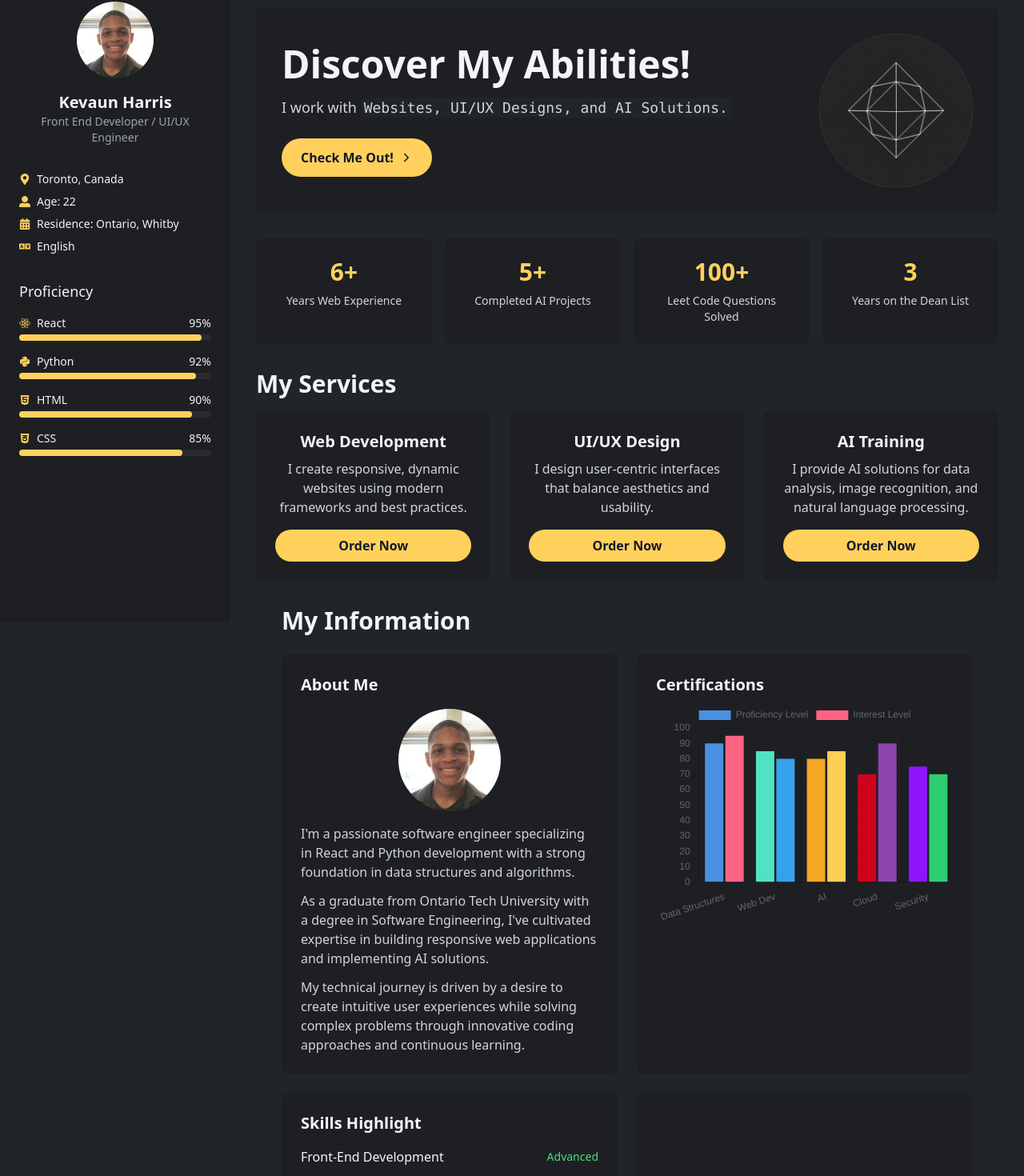
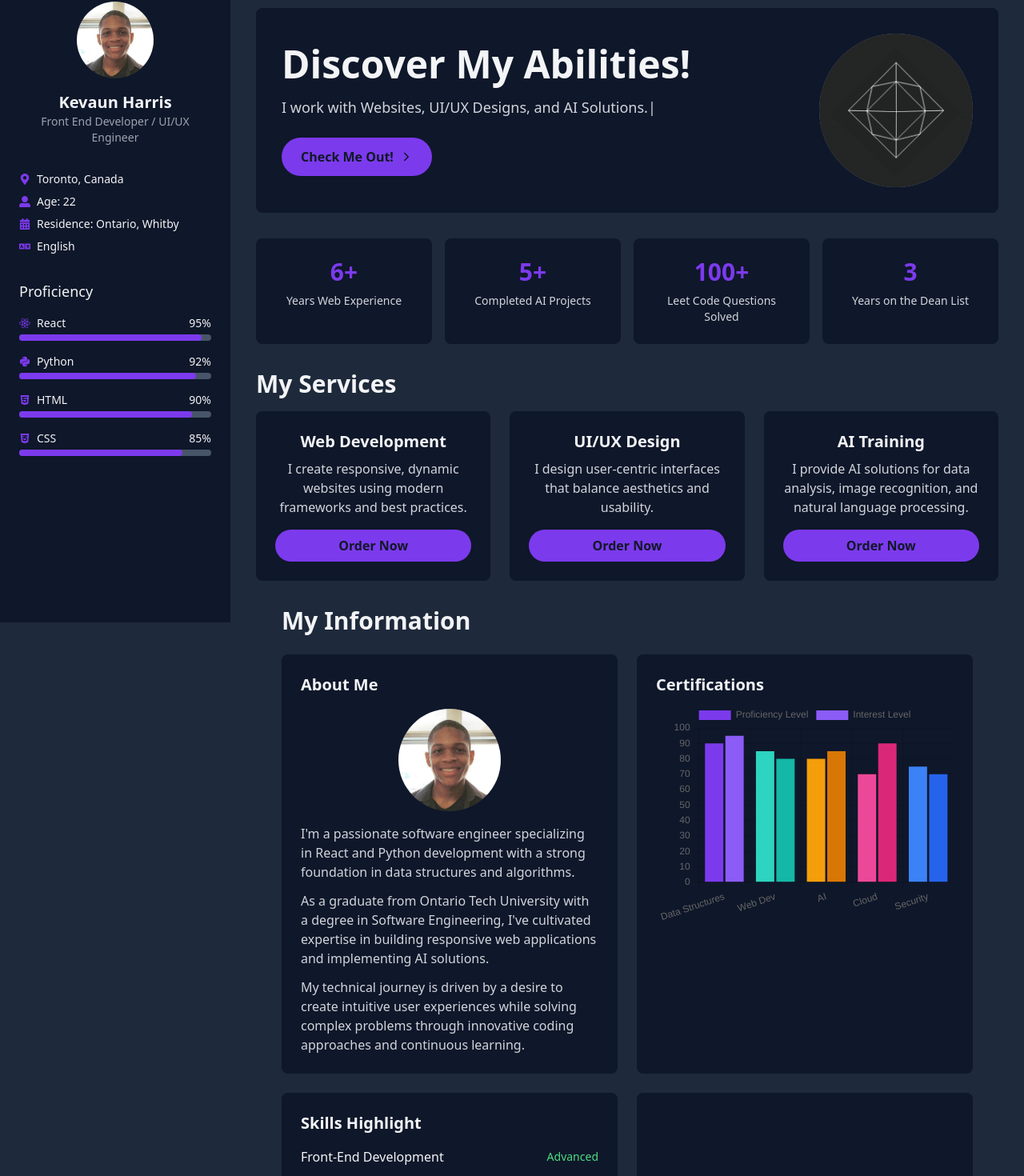
Before and after one commit to Kevaunjh/myportfolio, a React (Create React App) app: page / in a window 1280 px wide. Shown: the part 22-1492 px from the top of the page at 80% size. Built offline with nearby package versions, Linux system fonts and the light colour scheme.

Commit message:
Updating the websites UI

```diff
--- a/package.json
+++ b/package.json
@@ -6,6 +6,7 @@
     "@vercel/analytics": "^1.5.0",
     "chart.js": "^4.4.8",
     "cra-template": "1.2.0",
+    "framer-motion": "^12.9.2",
     "react": "^18.3.1",
     "react-chartjs-2": "^5.3.0",
     "react-dom": "^18.3.1",
@@ -13,6 +14,7 @@
     "react-intersection-observer": "^9.14.1",
     "react-router-dom": "^7.1.1",
     "react-scripts": "5.0.1",
+    "react-type-animation": "^3.2.0",
     "web-vitals": "^4.2.4"
   },
   "scripts": {
--- a/src/Pages/Mainpage.js
+++ b/src/Pages/Mainpage.js
@@ -1,4 +1,7 @@
 import React, { useState, useEffect, useRef } from "react";
+import { motion } from "framer-motion";
+import { useInView } from "react-intersection-observer";
+import { TypeAnimation } from "react-type-animation";
 import {
   FaMapMarkerAlt,
   FaUserAlt,
@@ -36,12 +39,12 @@ const barChartData = {
     {
       label: "Proficiency Level",
       data: [90, 85, 80, 70, 75],
-      backgroundColor: ["#4A90E2", "#50E3C2", "#F5A623", "#D0021B", "#9013FE"],
+      backgroundColor: ["#7C3AED", "#2DD4BF", "#F59E0B", "#EC4899", "#3B82F6"],
     },
     {
       label: "Interest Level",
       data: [95, 80, 85, 90, 70],
-      backgroundColor: ["#FF6384", "#36A2EB", "#FFCE56", "#8E44AD", "#2ECC71"],
+      backgroundColor: ["#8B5CF6", "#14B8A6", "#D97706", "#DB2777", "#2563EB"],
     },
   ],
 };
@@ -57,12 +60,12 @@ const pieChartData = {
     {
       data: [30, 20, 15, 15, 10, 10],
       backgroundColor: [
-        "#61DBFB",
-        "#68A063",
-        "#FFD43B",
-        "#FFCA28",
-        "#FF9900",
-        "#0db7ed",
+        "#7C3AED",
+        "#2DD4BF",
+        "#F59E0B",
+        "#EC4899",
+        "#3B82F6",
+        "#8B5CF6",
       ],
     },
   ],
@@ -77,7 +80,7 @@ const projectsData = [
   {
     title: "Musical Teaching",
     technologies: "HTML, CSS",
-    icon: <FaMusic className="text-[#FFD15C] text-2xl" />,
+    icon: <FaMusic className="text-[#7C3AED] text-2xl" />,
     githubLink: "https://github.com/Kevaunjh/MusicalTeach",
     description:
       "An interactive web application designed to teach musical concepts to beginners. Features include interactive music notation, chord visualization, and real-time audio feedback to help users understand music theory fundamentals.",
@@ -85,7 +88,7 @@ const projectsData = [
   {
     title: "Railway System Management",
     technologies: "PHP, HTML, CSS",
-    icon: <FaTrain className="text-[#FFD15C] text-2xl" />,
+    icon: <FaTrain className="text-[#7C3AED] text-2xl" />,
     githubLink: "https://github.com/Kevaunjh/railway-system-website",
     description:
       "A comprehensive railway management system that handles ticket bookings, train schedules, and passenger information. Built with PHP backend and responsive frontend design to ensure accessibility across devices.",
@@ -93,7 +96,7 @@ const projectsData = [
   {
     title: "Tesla Stock Prediction",
     technologies: "Python",
-    icon: <FaChartLine className="text-[#FFD15C] text-2xl" />,
+    icon: <FaChartLine className="text-[#7C3AED] text-2xl" />,
     githubLink: "https://github.com/Kevaunjh/Stock-Prediction",
     description:
       "A machine learning model that predicts Tesla stock price movements using historical data and sentiment analysis. Implements various ML algorithms including LSTM networks and random forests to compare prediction accuracy.",
@@ -101,7 +104,7 @@ const projectsData = [
   {
     title: "Overwatch Wordle",
     technologies: "React, Node.js",
-    icon: <FaGamepad className="text-[#FFD15C] text-2xl" />,
+    icon: <FaGamepad className="text-[#7C3AED] text-2xl" />,
     githubLink: "https://github.com/Kevaunjh/Overwatch_Wordle",
     description:
       "A Wordle-style game themed around Overwatch characters. Players must guess a daily Overwatch hero based on various attributes and characteristics. Features custom animations and game mechanics.",
@@ -109,7 +112,7 @@ const projectsData = [
   {
     title: "Autonomous Insect Identification",
     technologies: "Python, React, MongoDB",
-    icon: <FaBug className="text-[#FFD15C] text-2xl" />,
+    icon: <FaBug className="text-[#7C3AED] text-2xl" />,
     githubLink: "https://github.com/Kevaunjh/insect-identification",
     description:
       "A computer vision application that identifies insect species from images. Uses convolutional neural networks for classification and features a React frontend for user interaction. The system maintains a MongoDB database of identified species and their characteristics.",
@@ -117,7 +120,7 @@ const projectsData = [
   {
     title: "MangaDIO",
     technologies: "React, Node.js, Express",
-    icon: <FaBookOpen className="text-[#FFD15C] text-2xl" />,
+    icon: <FaBookOpen className="text-[#7C3AED] text-2xl" />,
     githubLink: "https://github.com/Kevaunjh/Overwatch_Wordle",
     description:
       "IN PROGRESS: A manga site focused around built in text-to-speech that works with manga, comics and many more. The site has responsive screen scaling, uses open router API's to utilize AI for OCR capabilities, and uses RESTful API calls to ensure consistently updated mangas.",
@@ -125,6 +128,58 @@ const projectsData = [
 ];
 
 const serviceTypes = ["Web Development", "UI/UX Design", "AI Training"];
+
+const fadeInUp = {
+  initial: { opacity: 0, y: 60 },
+  animate: { opacity: 1, y: 0 },
+  transition: { duration: 0.6 },
+};
+
+const hoverScale = {
+  scale: 1.05,
+  transition: { duration: 0.2 },
+};
+
+const containerAnimation = {
+  initial: {
+    scale: 1,
+  },
+  hover: {
+    scale: 1.02,
+    transition: {
+      duration: 0.3,
+    },
+  },
+};
+
+const lineAnimation = {
+  initial: {
+    width: 0,
+  },
+  hover: {
+    width: "100%",
+    transition: {
+      duration: 0.3,
+    },
+  },
+};
+
+function AnimatedContainer({ children, className }) {
+  return (
+    <motion.div
+      className={`relative ${className}`}
+      variants={containerAnimation}
+      initial="initial"
+      whileHover="hover"
+    >
+      {children}
+      <motion.div
+        className="absolute bottom-0 left-0 h-[2px] bg-[#7C3AED]"
+        variants={lineAnimation}
+      />
+    </motion.div>
+  );
+}
 
 function PortfolioPage() {
   const [selectedProject, setSelectedProject] = useState(null);
@@ -141,6 +196,11 @@ function PortfolioPage() {
     email: "",
   });
   const [isSidebarOpen, setSidebarOpen] = useState(false);
+
+  const [ref, inView] = useInView({
+    triggerOnce: true,
+    threshold: 0.1,
+  });
 
   const toggleSidebar = () => {
     setSidebarOpen(!isSidebarOpen);
@@ -208,7 +268,7 @@ function PortfolioPage() {
 
   return (
     <>
-      <div className="lg:hidden flex items-center justify-between p-4 bg-[#1E1F23] fixed top-0 left-0 right-0 z-40">
+      <div className="lg:hidden flex items-center justify-between p-4 bg-[#0F172A] fixed top-0 left-0 right-0 z-40">
         <button
           onClick={toggleSidebar}
           className="text-gray-100 flex items-center justify-center"
@@ -221,9 +281,9 @@ function PortfolioPage() {
         <div className="w-6"></div>
       </div>
 
-      <div className="min-h-screen flex bg-[#212428] text-gray-100">
+      <div className="min-h-screen flex bg-[#1E293B] text-gray-100">
         <aside
-          className={`w-72 bg-[#1E1F23] p-6 h-screen fixed inset-y-0 left-0 transform transition-transform duration-300 ease-in-out z-50 overflow-y-auto ${
+          className={`w-72 bg-[#0F172A] p-6 h-screen fixed inset-y-0 left-0 transform transition-transform duration-300 ease-in-out z-50 overflow-y-auto ${
             isSidebarOpen
               ? "translate-x-0"
               : "-translate-x-full lg:translate-x-0"
@@ -253,19 +313,19 @@ function PortfolioPage() {
           </div>
           <div className="text-sm space-y-2 mb-8">
             <div className="flex items-center gap-2">
-              <FaMapMarkerAlt className="text-[#FFD15C]" />
+              <FaMapMarkerAlt className="text-[#7C3AED]" />
               <span>Toronto, Canada</span>
             </div>
             <div className="flex items-center gap-2">
-              <FaUserAlt className="text-[#FFD15C]" />
+              <FaUserAlt className="text-[#7C3AED]" />
               <span>Age: 22</span>
             </div>
             <div className="flex items-center gap-2">
-              <FaCalendarAlt className="text-[#FFD15C]" />
+              <FaCalendarAlt className="text-[#7C3AED]" />
               <span>Residence: Ontario, Whitby</span>
             </div>
             <div className="flex items-center gap-2">
-              <FaLanguage className="text-[#FFD15C]" />
+              <FaLanguage className="text-[#7C3AED]" />
               <span>English</span>
             </div>
           </div>
@@ -286,19 +346,23 @@ function PortfolioPage() {
         )}
 
         <main className="flex-1 p-8 lg:ml-72 w-full overflow-y-auto pt-20 md:pt-8">
-          <section className="bg-[#1E1F23] rounded-lg p-8 mb-8 flex flex-col md:flex-row items-center">
+          <AnimatedContainer className="bg-[#0F172A] rounded-lg p-8 mb-8 flex flex-col md:flex-row items-center">
             <div className="flex-1">
               <h1 className="text-4xl md:text-5xl font-bold mb-4">
                 Discover My Abilities!
               </h1>
-              <p className="text-lg text-gray-300 mb-6">
-                I work with{" "}
-                <code className="bg-[#212428] px-1 py-0.5 rounded">
-                  {"Websites, UI/UX Designs, and AI Solutions."}
-                </code>
-              </p>
+              <TypeAnimation
+                sequence={[
+                  "I work with Websites, UI/UX Designs, and AI Solutions.",
+                  1000,
+                ]}
+                wrapper="p"
+                cursor={true}
+                repeat={false}
+                className="text-lg text-gray-300 mb-6"
+              />
               <a href="https://github.com/Kevaunjh" className="hover:underline">
-                <button className="bg-[#FFD15C] text-gray-900 px-6 py-3 font-semibold rounded-full inline-flex items-center hover:bg-yellow-400 transition">
+                <button className="bg-[#7C3AED] text-gray-900 px-6 py-3 font-semibold rounded-full inline-flex items-center hover:bg-purple-400 transition">
                   Check Me Out!
                   <IoIosArrowForward className="ml-2" />
                 </button>
@@ -311,7 +375,7 @@ function PortfolioPage() {
                 className="w-full h-full object-cover rounded-full"
               />
             </div>
-          </section>
+          </AnimatedContainer>
           <section className="grid grid-cols-2 md:grid-cols-4 gap-4 mb-8">
             <StatCard value="6+" label="Years Web Experience" />
             <StatCard value="5+" label="Completed AI Projects" />
@@ -345,7 +409,7 @@ function PortfolioPage() {
 
             <div className="grid grid-cols-1 sm:grid-cols-2 gap-6">
               {" "}
-              <div className="bg-[#1E1F23] rounded-lg p-6 flex flex-col">
+              <AnimatedContainer className="bg-[#0F172A] rounded-lg p-6 flex flex-col">
                 <h3 className="text-xl font-bold mb-4">About Me</h3>
                 <div className="w-32 h-32 rounded-full overflow-hidden mb-4 mx-auto">
                   <img
@@ -372,14 +436,14 @@ function PortfolioPage() {
                     learning.
                   </p>
                 </div>
-              </div>
-              <div className="bg-[#1E1F23] rounded-lg p-6 flex flex-col">
+              </AnimatedContainer>
+              <AnimatedContainer className="bg-[#0F172A] rounded-lg p-6 flex flex-col">
                 <h3 className="text-xl font-bold mb-2">Certifications</h3>
                 <div className="relative w-full aspect-[4/3] max-h-[300px]">
                   <Bar data={barChartData} options={barChartOptions} />
                 </div>
-              </div>
-              <div className="bg-[#1E1F23] rounded-lg p-6 flex flex-col">
+              </AnimatedContainer>
+              <AnimatedContainer className="bg-[#0F172A] rounded-lg p-6 flex flex-col">
                 <h3 className="text-xl font-bold mb-4">Skills Highlight</h3>
                 <div className="space-y-3 mb-4 text-sm sm:text-base">
                   <SkillItem skill="Front-End Development" level="Advanced" />
@@ -398,22 +462,22 @@ function PortfolioPage() {
                   Continuously expanding my technical expertise through
                   projects, courses, and hands-on experience.
                 </p>
-              </div>
-              <div className="bg-[#1E1F23] rounded-lg p-6 flex flex-col items-center justify-center hover:bg-[#27282C] transition ">
+              </AnimatedContainer>
+              <AnimatedContainer className="bg-[#0F172A] rounded-lg p-6 flex flex-col items-center justify-center hover:bg-[#334155] transition ">
                 <a
                   href={resumePDF}
                   target="_blank"
                   rel="noopener noreferrer"
                   className="flex flex-col items-center w-full justify-center text-center"
                 >
-                  <FaDownload size={48} className="mb-4 text-[#FFD15C]" />
+                  <FaDownload size={48} className="mb-4 text-[#7C3AED]" />
                   <h3 className="text-xl font-bold mb-2">Download Resume</h3>
                   <p className="text-gray-300 text-sm sm:text-base">
                     Click here to view or download my latest resume.
                   </p>
                 </a>
-              </div>
-              <div className="bg-[#1E1F23] rounded-lg p-6 flex flex-col sm:col-span-2">
+              </AnimatedContainer>
+              <AnimatedContainer className="bg-[#0F172A] rounded-lg p-6 flex flex-col sm:col-span-2">
                 <h3 className="text-xl font-bold mb-2">Technologies</h3>
                 <p className="text-gray-300 mb-4 text-sm sm:text-base">
                   Expertise in various technologies including React, Node.js,
@@ -426,11 +490,11 @@ function PortfolioPage() {
                   This chart represents the distribution of technologies I work
                   with, spanning frontend, backend, and cloud-based solutions.
                 </p>
-              </div>
+              </AnimatedContainer>
               <h3 className="text-3xl font-bold mb-2 col-span-1 sm:col-span-2">
                 Professional Experience
               </h3>
-              <div className="bg-[#1E1F23] rounded-lg p-6 flex flex-col col-span-1 sm:col-span-2 text-sm sm:text-base">
+              <AnimatedContainer className="bg-[#0F172A] rounded-lg p-6 flex flex-col col-span-1 sm:col-span-2 text-sm sm:text-base">
                 <div className="mb-8">
                   <h2 className="text-2xl font-bold">
                     Front-End Engineer at SeeTek
@@ -513,20 +577,30 @@ function PortfolioPage() {
                     for user-centered design and continuous learning.
                   </p>
                 </div>
-              </div>
+              </AnimatedContainer>
               <h3 className="text-3xl font-bold mb-2 col-span-1 sm:col-span-2">
                 My Projects
               </h3>
-              <div className="bg-[#1E1F23] rounded-lg p-6 flex flex-col col-span-1 sm:col-span-2">
-                <div className="grid grid-cols-1 sm:grid-cols-2 lg:grid-cols-3 gap-6">
+              <div className="bg-[#0F172A] rounded-lg p-6 flex flex-col col-span-1 sm:col-span-2">
+                <motion.div
+                  ref={ref}
+                  className="grid grid-cols-1 sm:grid-cols-2 lg:grid-cols-3 gap-6"
+                >
                   {projectsData.map((project, index) => (
-                    <ProjectCard
+                    <motion.div
                       key={index}
-                      project={project}
-                      openProjectModal={openProjectModal}
-                    />
+                      variants={fadeInUp}
+                      initial="initial"
+                      animate={inView ? "animate" : "initial"}
+                      transition={{ duration: 0.5, delay: index * 0.1 }}
+                    >
+                      <ProjectCard
+                        project={project}
+                        openProjectModal={openProjectModal}
+                      />
+                    </motion.div>
                   ))}
-                </div>
+                </motion.div>
               </div>
             </div>
           </section>
@@ -534,7 +608,7 @@ function PortfolioPage() {
 
         {showProjectModal && selectedProject && (
           <div className="fixed inset-0 flex items-center justify-center z-50 bg-black bg-opacity-75">
-            <div className="bg-[#1E1F23] p-6 rounded-lg w-full max-w-2xl mx-4">
+            <div className="bg-[#0F172A] p-6 rounded-lg w-full max-w-2xl mx-4">
               <div className="flex justify-between items-center mb-4">
                 <div className="flex items-center">
                   {selectedProject.icon}
@@ -565,7 +639,7 @@ function PortfolioPage() {
                   href={selectedProject.githubLink}
                   target="_blank"
                   rel="noopener noreferrer"
-                  className="bg-[#FFD15C] text-gray-900 px-4 py-2 font-semibold rounded-full inline-flex items-center hover:bg-yellow-400 transition"
+                  className="bg-[#7C3AED] text-gray-900 px-4 py-2 font-semibold rounded-full inline-flex items-center hover:bg-purple-400 transition"
                 >
                   View on GitHub
                   <IoIosArrowForward className="ml-2" />
@@ -583,7 +657,7 @@ function PortfolioPage() {
 
         {showContactModal && (
           <div className="fixed inset-0 flex items-center justify-center z-50 bg-black bg-opacity-75">
-            <div className="bg-[#1E1F23] p-6 rounded-lg w-full max-w-2xl mx-4">
+            <div className="bg-[#0F172A] p-6 rounded-lg w-full max-w-2xl mx-4">
               <div className="flex justify-between items-center mb-4">
                 <h2 className="text-2xl font-bold">
                   Request {selectedService} Service
@@ -607,7 +681,7 @@ function PortfolioPage() {
                     name="company"
                     value={formData.company}
                     onChange={handleInputChange}
-                    className="w-full bg-[#27282C] text-white p-3 rounded-lg focus:outline-none focus:ring-2 focus:ring-[#FFD15C]"
+                    className="w-full bg-[#334155] text-white p-3 rounded-lg focus:outline-none focus:ring-2 focus:ring-[#7C3AED]"
                     required
                   />
                 </div>
@@ -625,7 +699,7 @@ function PortfolioPage() {
                     name="position"
                     value={formData.position}
                     onChange={handleInputChange}
-                    className="w-full bg-[#27282C] text-white p-3 rounded-lg focus:outline-none focus:ring-2 focus:ring-[#FFD15C]"
+                    className="w-full bg-[#334155] text-white p-3 rounded-lg focus:outline-none focus:ring-2 focus:ring-[#7C3AED]"
                     required
                   />
                 </div>
@@ -643,7 +717,7 @@ function PortfolioPage() {
                     name="location"
                     value={formData.location}
                     onChange={handleInputChange}
-                    className="w-full bg-[#27282C] text-white p-3 rounded-lg focus:outline-none focus:ring-2 focus:ring-[#FFD15C]"
+                    className="w-full bg-[#334155] text-white p-3 rounded-lg focus:outline-none focus:ring-2 focus:ring-[#7C3AED]"
                     required
                   />
                 </div>
@@ -660,7 +734,7 @@ function PortfolioPage() {
                     name="workType"
                     value={formData.workType}
                     onChange={handleInputChange}
-                    className="w-full bg-[#27282C] text-white p-3 rounded-lg focus:outline-none focus:ring-2 focus:ring-[#FFD15C]"
+                    className="w-full bg-[#334155] text-white p-3 rounded-lg focus:outline-none focus:ring-2 focus:ring-[#7C3AED]"
                   >
                     <option value="Remote">Remote</option>
                     <option value="Hybrid">Hybrid</option>
@@ -678,7 +752,7 @@ function PortfolioPage() {
                     name="email"
                     value={formData.email}
                     onChange={handleInputChange}
-                    className="w-full bg-[#27282C] text-white p-3 rounded-lg focus:outline-none focus:ring-2 focus:ring-[#FFD15C]"
+                    className="w-full bg-[#334155] text-white p-3 rounded-lg focus:outline-none focus:ring-2 focus:ring-[#7C3AED]"
                     required
                   />
                 </div>
@@ -693,14 +767,14 @@ function PortfolioPage() {
                     value={formData.message}
                     onChange={handleInputChange}
                     rows={4}
-                    className="w-full bg-[#27282C] text-white p-3 rounded-lg focus:outline-none focus:ring-2 focus:ring-[#FFD15C]"
+                    className="w-full bg-[#334155] text-white p-3 rounded-lg focus:outline-none focus:ring-2 focus:ring-[#7C3AED]"
                   ></textarea>
                 </div>
 
                 <div className="flex justify-between mt-6">
                   <button
                     type="submit"
-                    className="bg-[#FFD15C] text-gray-900 px-6 py-3 font-semibold rounded-full inline-flex items-center hover:bg-yellow-400 transition"
+                    className="bg-[#7C3AED] text-gray-900 px-6 py-3 font-semibold rounded-full inline-flex items-center hover:bg-purple-400 transition"
                   >
                     Submit Application
                     <FaPaperPlane className="ml-2" />
@@ -727,14 +801,14 @@ function SkillBar({ skill, icon, percentage }) {
     <div>
       <div className="flex justify-between mb-1 text-sm">
         <span className="flex items-center gap-2">
-          <span className="text-[#FFD15C]">{icon}</span>
+          <span className="text-[#7C3AED]">{icon}</span>
           {skill}
         </span>
         <span>{percentage}%</span>
       </div>
-      <div className="w-full bg-[#2A2B2F] h-2 rounded">
+      <div className="w-full bg-[#475569] h-2 rounded">
         <div
-          className="bg-[#FFD15C] h-2 rounded"
+          className="bg-[#7C3AED] h-2 rounded"
           style={{ width: `${percentage}%` }}
         ></div>
       </div>
@@ -766,31 +840,31 @@ function SkillItem({ skill, level }) {
 
 function StatCard({ value, label }) {
   return (
-    <div className="bg-[#1E1F23] p-6 text-center rounded-lg">
-      <h3 className="text-3xl font-bold text-[#FFD15C] mb-2">{value}</h3>
+    <AnimatedContainer className="bg-[#0F172A] p-6 text-center rounded-lg">
+      <h3 className="text-3xl font-bold text-[#7C3AED] mb-2">{value}</h3>
       <p className="text-sm text-gray-300">{label}</p>
-    </div>
+    </AnimatedContainer>
   );
 }
 
 function ServiceCard({ title, description, openContactModal }) {
   return (
-    <div className="bg-[#1E1F23] p-6 rounded-lg text-center flex flex-col">
+    <AnimatedContainer className="bg-[#0F172A] p-6 rounded-lg text-center flex flex-col">
       <h3 className="text-xl font-bold mb-2">{title}</h3>
       <p className="text-gray-300 mb-4">{description}</p>
       <button
         onClick={() => openContactModal(title)}
-        className="bg-[#FFD15C] text-gray-900 px-4 py-2 font-semibold rounded-full hover:bg-yellow-400 transition mt-auto"
+        className="bg-[#7C3AED] text-gray-900 px-4 py-2 font-semibold rounded-full hover:bg-purple-400 transition mt-auto"
       >
         Order Now
       </button>
-    </div>
+    </AnimatedContainer>
   );
 }
 
 function ProjectCard({ project, openProjectModal }) {
   return (
-    <div className="bg-[#27282C] p-6 rounded-lg hover:transform hover:scale-105 transition duration-300">
+    <AnimatedContainer className="bg-[#334155] p-6 rounded-lg">
       <div className="flex items-center mb-4">
         {project.icon}
         <h3 className="text-xl font-bold ml-3">{project.title}</h3>
@@ -799,7 +873,7 @@ function ProjectCard({ project, openProjectModal }) {
       <div className="flex justify-between items-center mt-4">
         <button
           onClick={() => openProjectModal(project)}
-          className="bg-transparent border border-[#FFD15C] text-[#FFD15C] px-3 py-1 rounded text-sm hover:bg-[#FFD15C] hover:text-gray-900 transition"
+          className="bg-transparent border border-[#7C3AED] text-[#7C3AED] px-3 py-1 rounded text-sm hover:bg-[#7C3AED] hover:text-gray-900 transition"
         >
           View Details
         </button>
@@ -812,7 +886,7 @@ function ProjectCard({ project, openProjectModal }) {
           GitHub <IoIosArrowForward className="inline ml-1" />
         </a>
       </div>
-    </div>
+    </AnimatedContainer>
   );
 }
 
```
Also changed, not shown: 1 other file (tests, documents, lock files or other folders).
